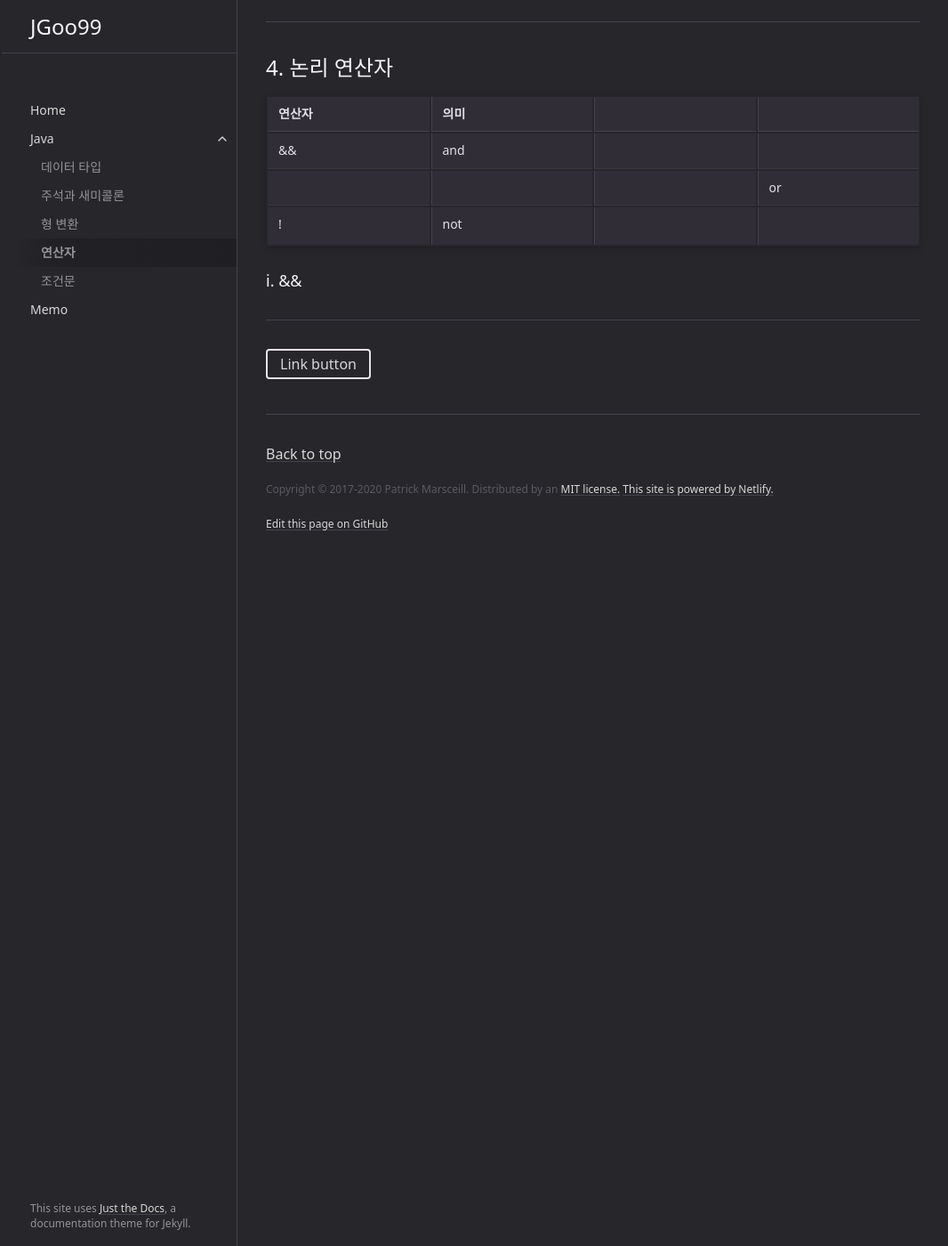
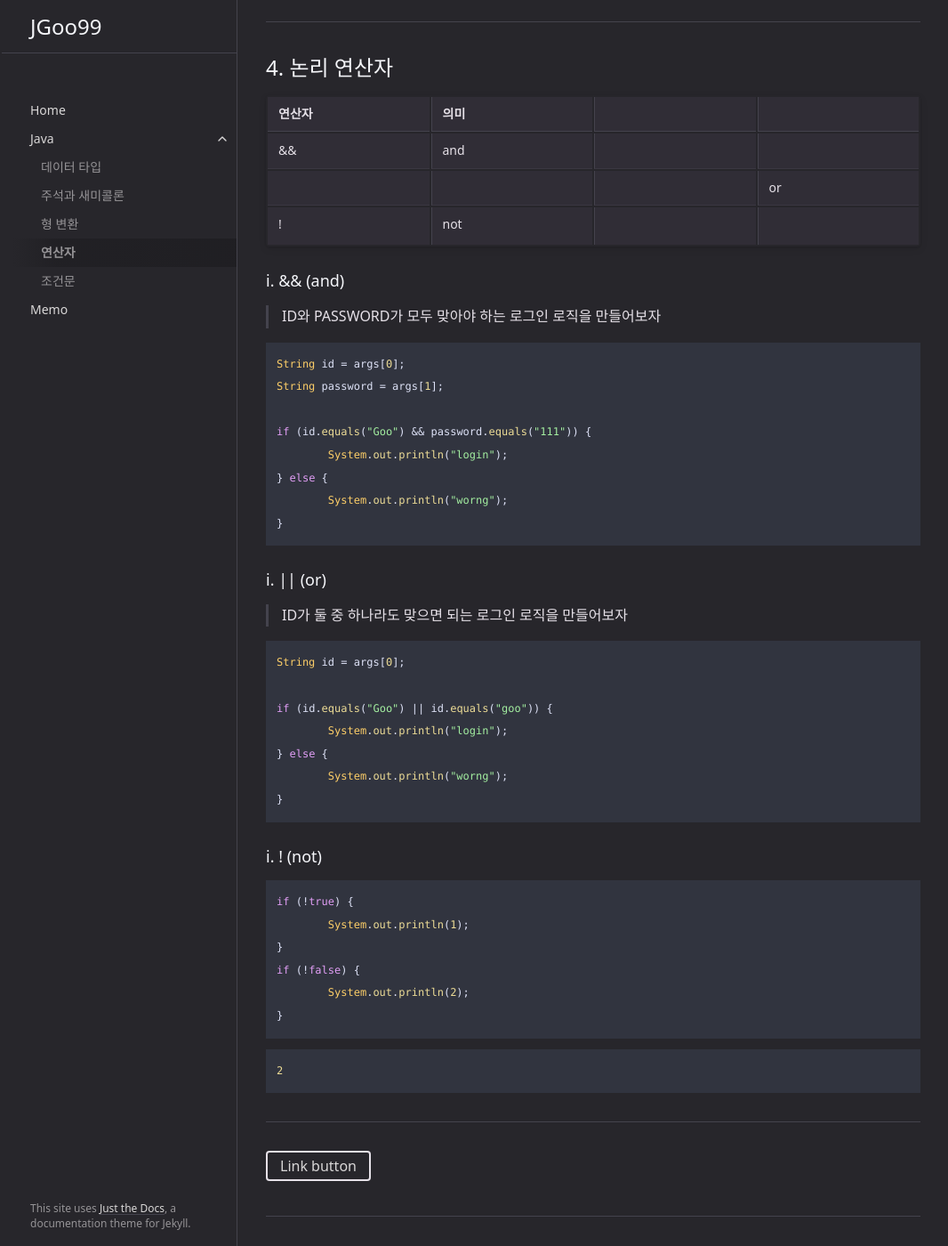
Before and after one commit to JGoo99/JGoo99.github.io, a Jekyll site: the page built from docs/java.md/operator.md, in a window 1280 px wide and 1400 px high, scrolled down 2013 px. Shown: the whole window at 89% size, without its empty margins (105-1171 px from the left). Built offline with Jekyll 4.4.1, drawn with Linux system fonts in a browser that asks for light colours.

Commit message:
operator

````diff
--- a/docs/java.md/operator.md
+++ b/docs/java.md/operator.md
@@ -86,7 +86,51 @@ true
 | ||      | or        |
 | !       | not       |
 
-### i. &&
+### i. && (and)
+
+> ID와 PASSWORD가 모두 맞아야 하는 로그인 로직을 만들어보자
+
+```java
+String id = args[0];
+String password = args[1];
+
+if (id.equals("Goo") && password.equals("111")) {
+	System.out.println("login");
+} else {
+	System.out.println("worng");
+}
+```
+
+### i. || (or)
+
+> ID가 둘 중 하나라도 맞으면 되는 로그인 로직을 만들어보자
+
+```java
+String id = args[0];
+
+if (id.equals("Goo") || id.equals("goo")) {
+	System.out.println("login");
+} else {
+	System.out.println("worng");
+}
+```
+
+### i. ! (not)
+
+```java
+if (!true) {
+	System.out.println(1);
+}
+if (!false) {
+	System.out.println(2);
+}
+```
+
+```java
+2
+```
+
+
 ---
 
 
````
